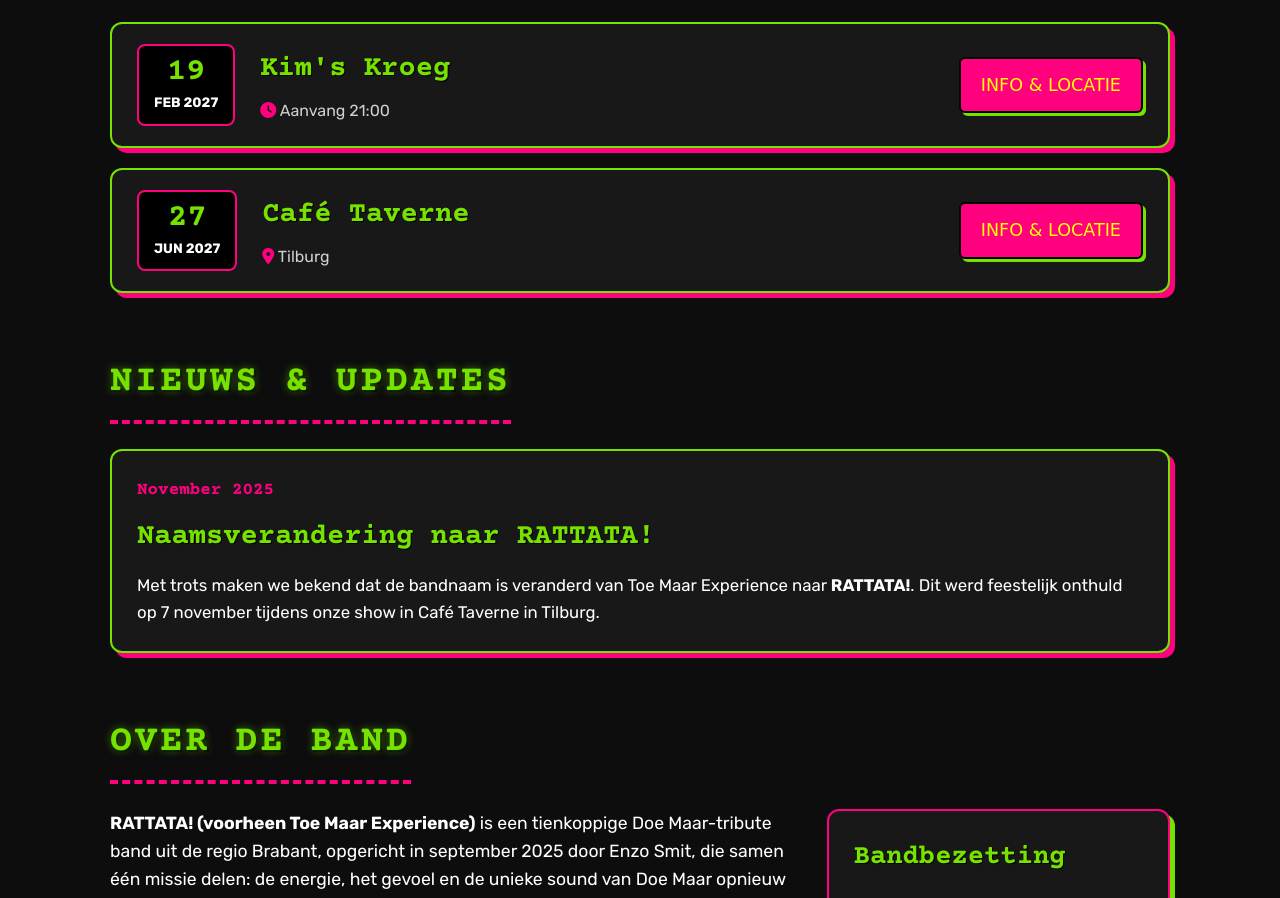
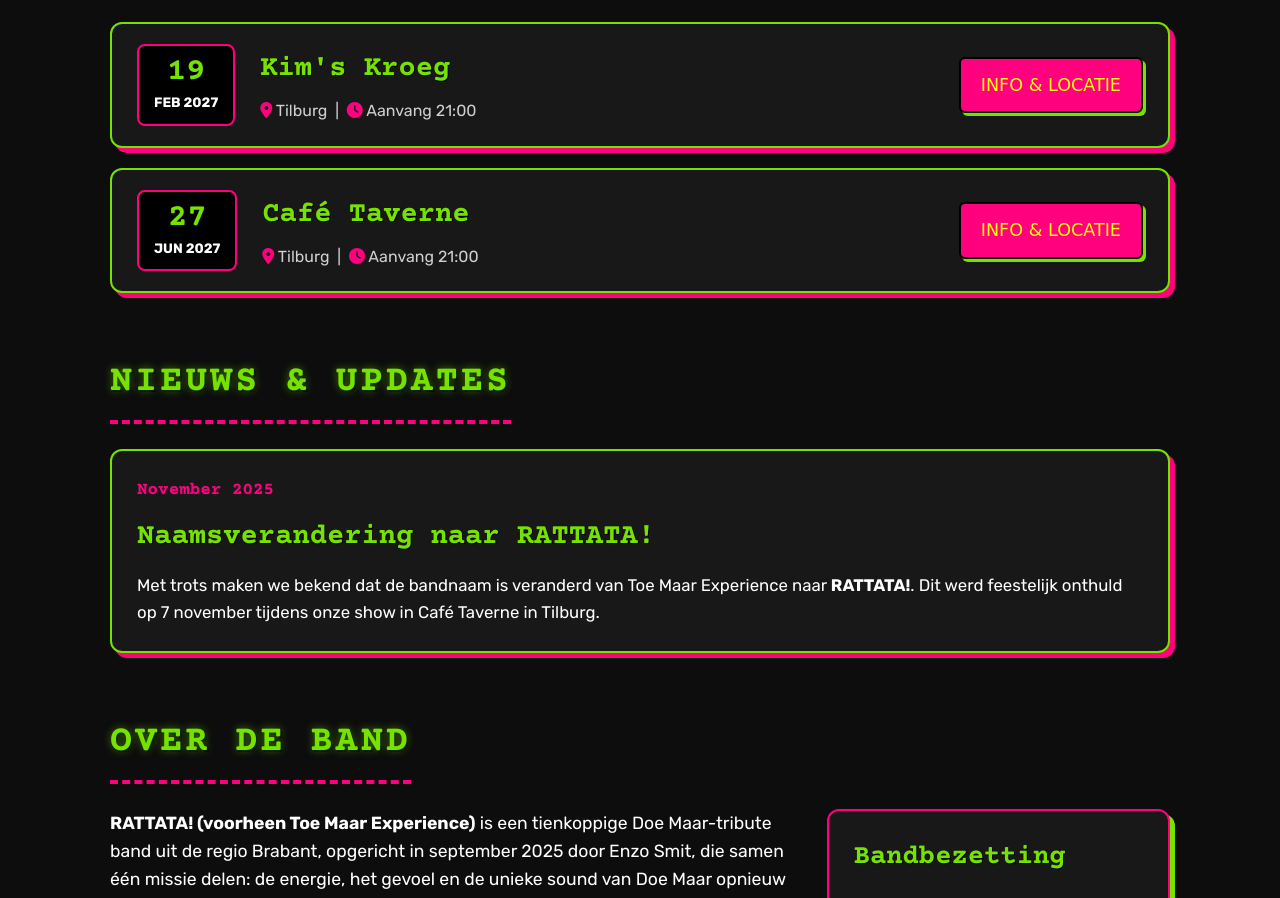
Before and after one commit to Direct2Stage/RATTATA, a plain HTML site: page index.html in a window 1280 px wide. Shown: the part 1628-2526 px from the top of the page. Drawn offline with nearby package versions, Linux system fonts and the light colour scheme; a web font is replaced by a local one.

Commit message:
Add files via upload

```diff
--- a/index.html
+++ b/index.html
@@ -624,7 +624,7 @@
                     </div>
                     <div class="agenda-details">
                         <h3>Kim's Kroeg</h3>
-                        <p><i class="fas fa-clock" style="color: var(--accent-pink);"></i> Aanvang 21:00</p>
+                        <p><i class="fas fa-map-marker-alt" style="color: var(--accent-pink);"></i> Tilburg &nbsp;|&nbsp; <i class="fas fa-clock" style="color: var(--accent-pink);"></i> Aanvang 21:00</p>
                     </div>
                     <div class="agenda-action">
                         <a href="https://kimskroeg.nl/" target="_blank" rel="noopener noreferrer" class="btn-ticket">Info & Locatie</a>
@@ -639,7 +639,7 @@
                     </div>
                     <div class="agenda-details">
                         <h3>Café Taverne</h3>
-                        <p><i class="fas fa-map-marker-alt" style="color: var(--accent-pink);"></i> Tilburg</p>
+                        <p><i class="fas fa-map-marker-alt" style="color: var(--accent-pink);"></i> Tilburg &nbsp;|&nbsp; <i class="fas fa-clock" style="color: var(--accent-pink);"></i> Aanvang 21:00</p>
                     </div>
                     <div class="agenda-action">
                         <a href="https://www.cafetavernetilburg.nl/" target="_blank" rel="noopener noreferrer" class="btn-ticket">Info & Locatie</a>
```
